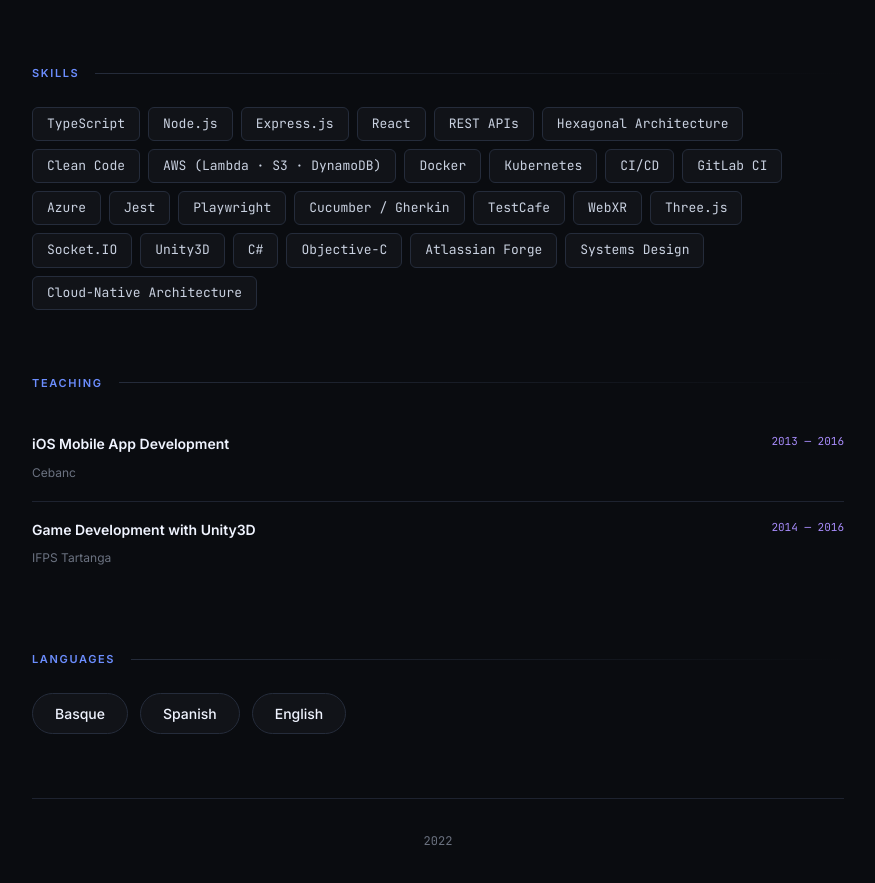
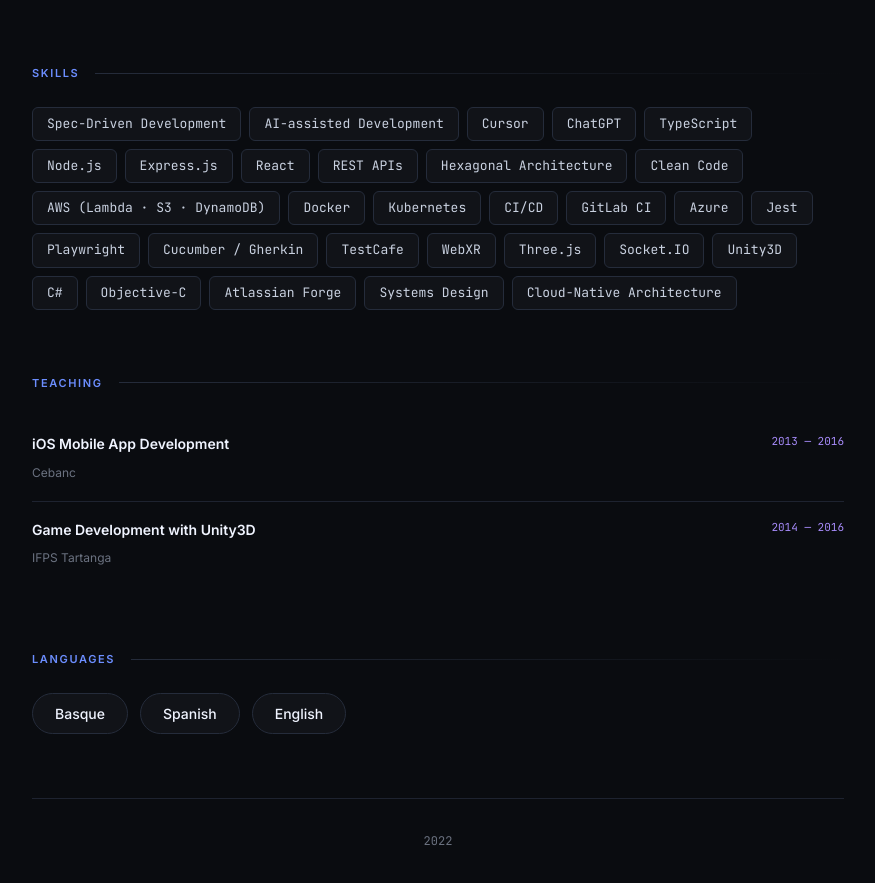
Before and after one commit to jonlo/personal-website, a React (Vite) app: page / in a window 1280 px wide. Shown: the part 2613-3496 px from the top of the page, without its empty margins (202-1077 px from the left). Built offline with nearby package versions, Linux system fonts and the light colour scheme.

Commit message:
added skills

```diff
--- a/src/App.tsx
+++ b/src/App.tsx
@@ -83,7 +83,7 @@
     },
   ],
   skills: [
-    'TypeScript', 'Node.js', 'Express.js', 'React',
+    'Spec-Driven Development', 'AI-assisted Development', 'Cursor', 'ChatGPT', 'TypeScript', 'Node.js', 'Express.js', 'React',
     'REST APIs', 'Hexagonal Architecture', 'Clean Code',
     'AWS (Lambda · S3 · DynamoDB)', 'Docker', 'Kubernetes',
     'CI/CD', 'GitLab CI', 'Azure',
@@ -252,7 +252,7 @@
             </button>
             <a className="icon-btn" href={`https://${data.linkedin}`} target="_blank" rel="noreferrer" title="LinkedIn">
               <svg width="20" height="20" viewBox="0 0 24 24" fill="currentColor">
-                <path d="M20.447 20.452H17.21v-5.569c0-1.327-.024-3.037-1.852-3.037-1.853 0-2.136 1.445-2.136 2.939v5.667H9.989V9h3.101v1.561h.044c.432-.816 1.487-1.676 3.059-1.676 3.27 0 3.874 2.152 3.874 4.948v6.619zM5.337 7.433a1.8 1.8 0 1 1 0-3.601 1.8 1.8 0 0 1 0 3.601zm1.601 13.019H3.734V9h3.204v11.452zM22.225 0H1.771C.792 0 0 .774 0 1.729v20.542C0 23.226.792 24 1.771 24h20.451C23.2 24 24 23.226 24 22.271V1.729C24 .774 23.2 0 22.222 0h.003z"/>
+                <path d="M20.447 20.452H17.21v-5.569c0-1.327-.024-3.037-1.852-3.037-1.853 0-2.136 1.445-2.136 2.939v5.667H9.989V9h3.101v1.561h.044c.432-.816 1.487-1.676 3.059-1.676 3.27 0 3.874 2.152 3.874 4.948v6.619zM5.337 7.433a1.8 1.8 0 1 1 0-3.601 1.8 1.8 0 0 1 0 3.601zm1.601 13.019H3.734V9h3.204v11.452zM22.225 0H1.771C.792 0 0 .774 0 1.729v20.542C0 23.226.792 24 1.771 24h20.451C23.2 24 24 23.226 24 22.271V1.729C24 .774 23.2 0 22.222 0h.003z" />
               </svg>
             </a>
           </div>
```
